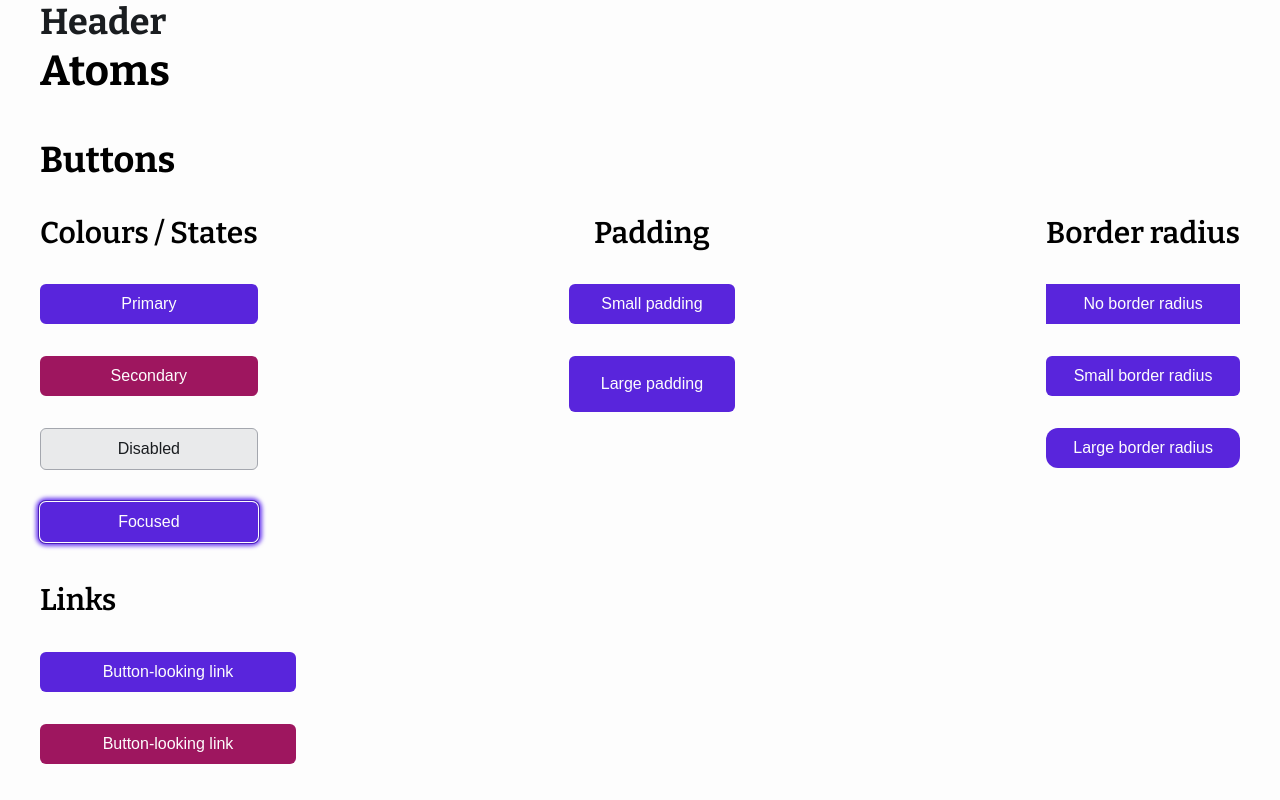
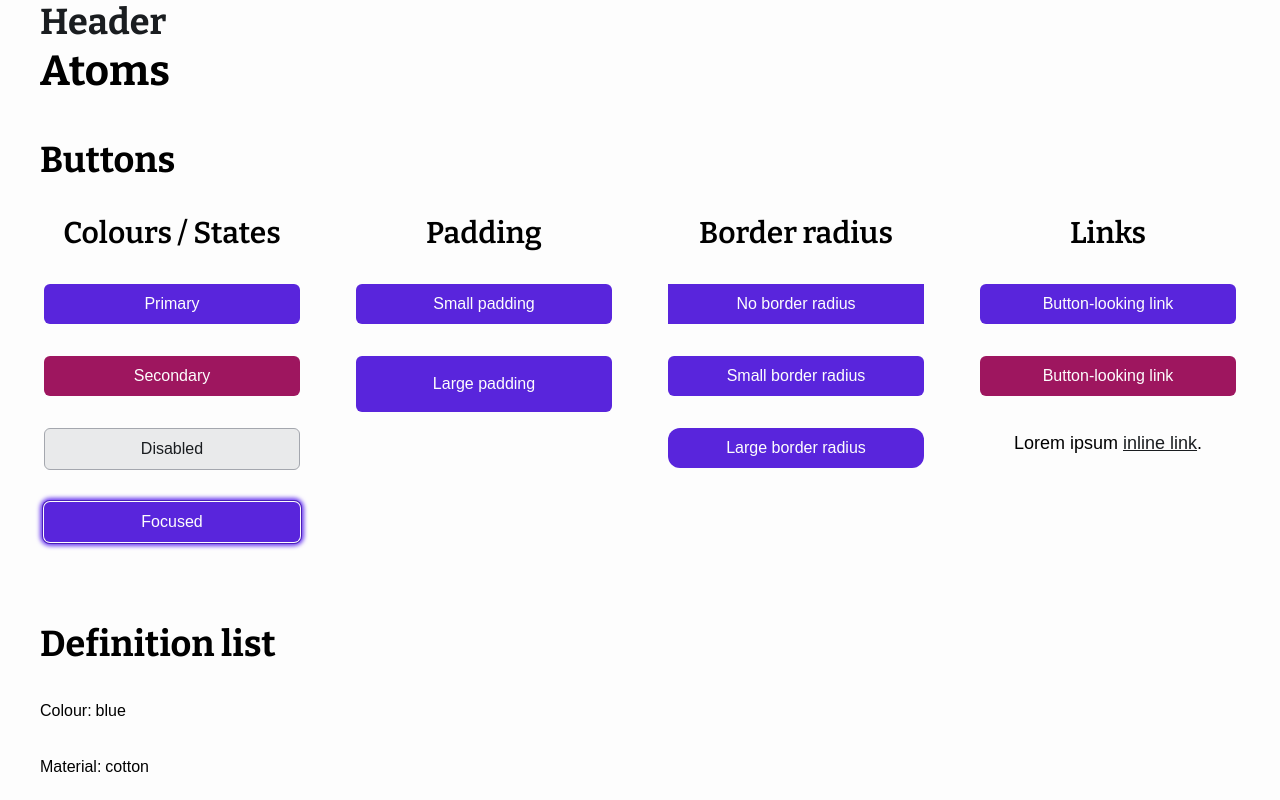
Before and after one commit to marboqmar/starter, a React (Vite) app: page /atoms in a window 1280 px wide. Shown: the top 800 px of the page. Built offline with nearby package versions, Linux system fonts and the light colour scheme; a web font is replaced by a local one.

Commit message:
Improved button showcases

```diff
--- a/src/css/global/layout.css
+++ b/src/css/global/layout.css
@@ -178,6 +178,33 @@
   }
 }
 
+/* Grid columns - Desktop large */
+@media (min-width: 1280px) {
+  .grid-cols-desktop-lg-1 {
+    grid-template-columns: repeat(1, 1fr);
+  }
+
+  .grid-cols-desktop-lg-2 {
+    grid-template-columns: repeat(2, 1fr);
+  }
+
+  .grid-cols-desktop-lg-3 {
+    grid-template-columns: repeat(3, 1fr);
+  }
+
+  .grid-cols-desktop-lg-4 {
+    grid-template-columns: repeat(4, 1fr);
+  }
+
+  .grid-cols-desktop-lg-6 {
+    grid-template-columns: repeat(6, 1fr);
+  }
+
+  .grid-cols-desktop-lg-12 {
+    grid-template-columns: repeat(12, 1fr);
+  }
+}
+
 /* Grid column span */
 .col-span-1 {
   grid-column: span 1 / span 1;
--- a/src/showcases/atoms/ButtonShowcase/ButtonShowcase.css
+++ b/src/showcases/atoms/ButtonShowcase/ButtonShowcase.css
@@ -1,5 +1,5 @@
-.button-group .button,
-.link-group .button-appearance {
+.button-examples .button,
+.link-examples .button-appearance {
   max-width: 16rem;
 }
 
@@ -10,13 +10,20 @@
 }
 
 @media (min-width: 768px) {
-  .button-atoms {
-    display: flex;
-    flex-direction: row;
-    justify-content: space-between;
+  .button-examples {
+    text-align: center;
+    align-items: center;
   }
 
-  .button-examples {
-    text-align: center;
+  .button-examples .button,
+  .button-examples .button-appearance {
+    width: 12rem;
   }
 }
+
+@media (min-width: 1024px) {
+  .button-examples .button,
+  .button-examples .button-appearance {
+    width: 16rem;
+  }
+}
--- a/src/showcases/atoms/ButtonShowcase/ButtonShowcase.jsx
+++ b/src/showcases/atoms/ButtonShowcase/ButtonShowcase.jsx
@@ -7,39 +7,33 @@ export const ButtonShowcase = () => {
   return (
     <div className="atom-section">
       <Heading>Buttons</Heading>
-      <div className="button-atoms stack gap-md">
+      <div className="button-atoms grid grid-cols-1 grid-cols-tablet-2 grid-cols-desktop-lg-4 gap-lg">
         {/* Buttons - Colours / States */}
         <div className="button-examples stack gap-sm">
           <Heading level={3}>Colours / States</Heading>
-          <div className="button-group stack gap-sm">
           <Button>Primary</Button>
           <Button buttonStyle={'secondary'}>Secondary</Button>
           <Button disabled>Disabled</Button>
           <Button className="button--focused">Focused</Button>
         </div>
-        </div>
 
         {/* Buttons - Padding */}
         <div className="button-examples stack gap-sm">
           <Heading level={3}>Padding</Heading>
-          <div className="button-group stack gap-sm">
           <Button>Small padding</Button>
           <Button paddingSize={'large'}>Large padding</Button>
-          </div>
         </div>
 
         {/* Buttons - Border radius */}
         <div className="button-examples stack gap-sm">
           <Heading level={3}>Border radius</Heading>
-          <div className="button-group stack gap-sm">
           <Button borderRadius={'none'}>No border radius</Button>
           <Button>Small border radius</Button>
           <Button borderRadius={'large'}>Large border radius</Button>
         </div>
-        </div>
-      </div>
+
         {/* Buttons - Link */}
-      <div className="link-group stack gap-sm margin-top-md">
+        <div className="button-examples stack gap-sm">
           <Heading level={3}>Links</Heading>
           <Button component={Link} buttonAppearance buttonStyle={'primary'} to={'/'}>
             Button-looking link
@@ -56,5 +50,6 @@ export const ButtonShowcase = () => {
           </p>
         </div>
       </div>
+    </div>
   );
 };
```
Lines whose indentation alone changed are shown as unchanged.
